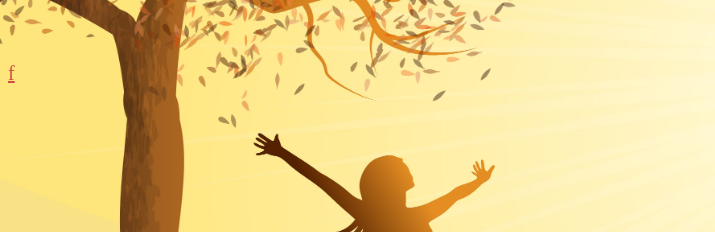
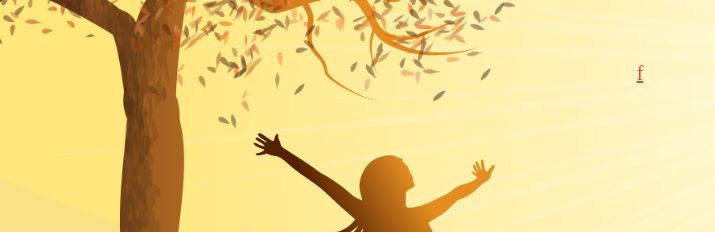
Before and after one commit to furqanafk/portfolio, a plain HTML site: page index.html in a window 1280 px wide. Shown: the part 225-457 px from the top of the page, 0-715 px from the left. Drawn offline with Linux system fonts and the light colour scheme.

Commit message:
display block

```diff
--- a/css/style.css
+++ b/css/style.css
@@ -9,8 +9,8 @@ body {
 .social {
     color: rgb(211, 77, 67);
     text-align: center;
+    display:block;
     font-size: 20px;
-    align-items: center;
 
 
 }
```
